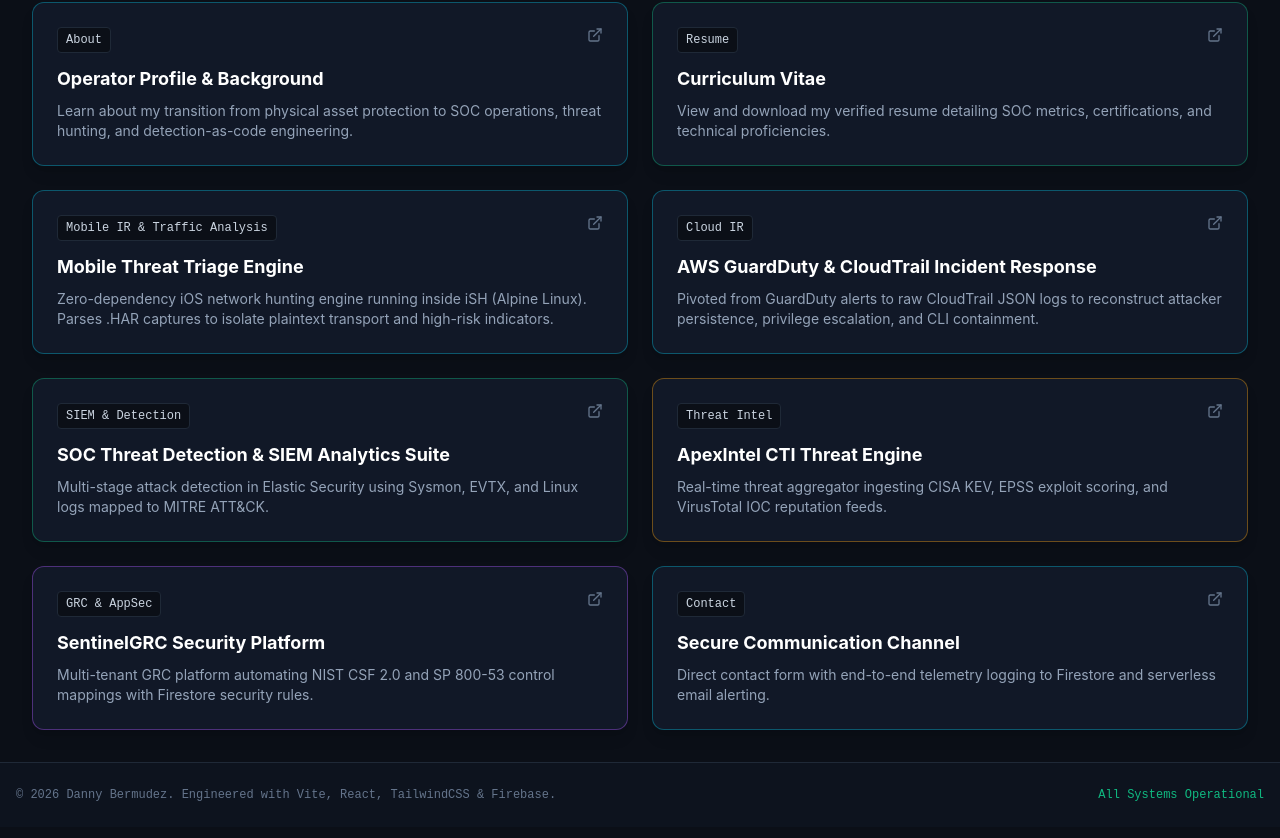
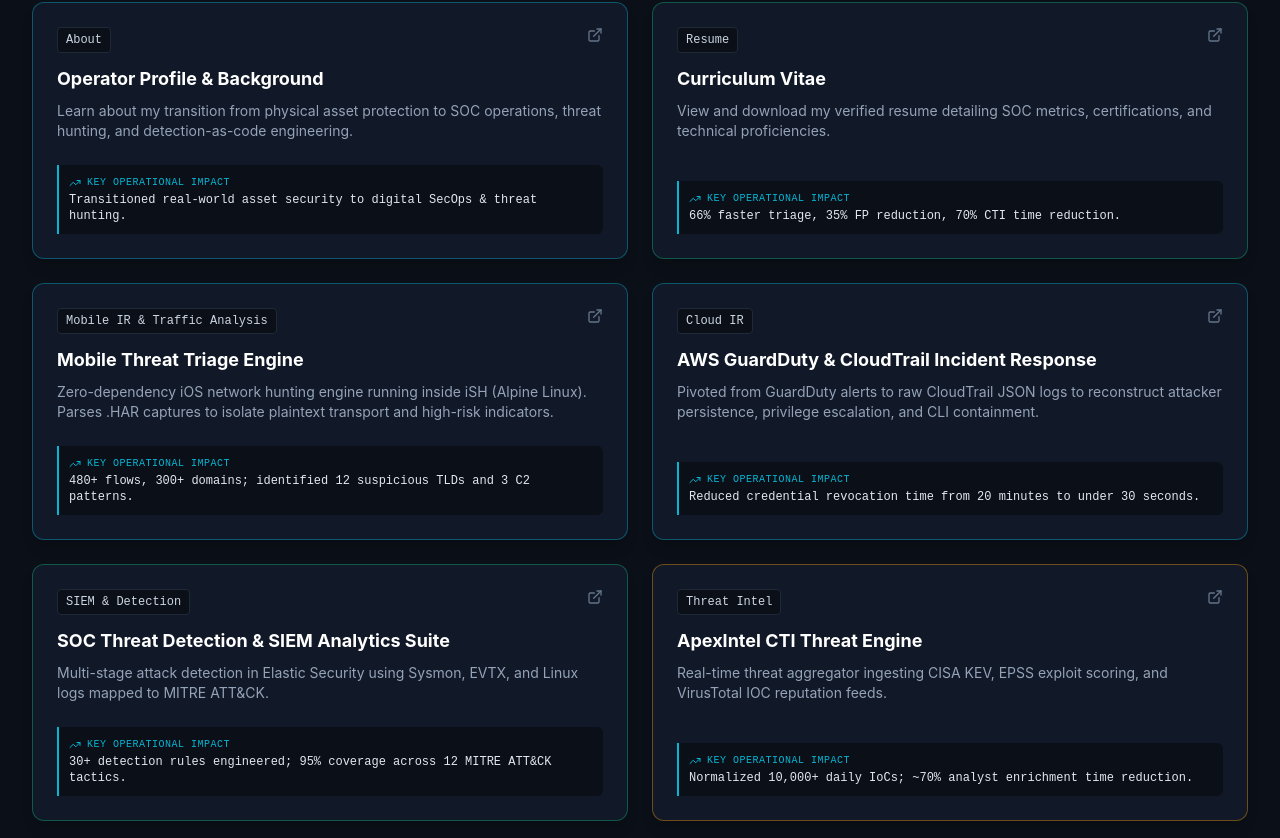
Before and after one commit to bermudd95/soc-seceng-portfolio, a React (Vite) app: page / in a window 1280 px wide. Shown: the part 762-1600 px from the top of the page. Built offline with nearby package versions, Linux system fonts and the light colour scheme; no server answers.

Commit message:
feat(ui): update App overview metrics and refresh AboutModule profile layout

```diff
--- a/src/App.tsx
+++ b/src/App.tsx
@@ -17,7 +17,7 @@ import {
   Mail,
   MapPin,
   Briefcase,
-  CheckCircle2,
+  TrendingUp,
 } from "lucide-react";
 
 import AWSIRModule from "./components/AWSIRModule";
@@ -49,7 +49,6 @@ export default function App() {
     setIsMobileMenuOpen(false);
   };
 
-  // Centralized module map ensures reliable rendering
   const renderActiveModule = () => {
     switch (activeTab) {
       case "overview":
@@ -228,8 +227,6 @@ function OverviewModule({
             </p>
           </div>
 
-
-
           {/* Direct CTAs & Profiles */}
           <div className="flex items-center gap-2 flex-wrap font-mono text-xs">
             <a
@@ -379,19 +376,20 @@ function OverviewModule({
               </h3>
             </div>
             <p className="text-xs font-mono text-slate-400 mt-2">
-        Focus: Network Security, Intrusion Detection, Footprinting & Security Operations &bull; Expected Jan 2027
+              Focus: Network Security, Intrusion Detection, Footprinting & Security Operations • Expected Jan 2027
             </p>
           </div>
         </div>
       </div>
 
       {/* Interactive Project Modules Grid */}
-      <div className="grid grid-cols-1 md:grid-cols-2 gap-6">
+      <div className="grid grid-cols-1 md:grid-cols-2 gap-6 mt-8">
         {[
           {
             id: "about",
             title: "Operator Profile & Background",
             desc: "Learn about my transition from physical asset protection to SOC operations, threat hunting, and detection-as-code engineering.",
+            impactMetric: "Transitioned real-world asset security to digital SecOps & threat hunting.",
             badge: "About",
             color: "border-soc-cyan/40 hover:border-soc-cyan",
           },
@@ -399,6 +397,7 @@ function OverviewModule({
             id: "resume",
             title: "Curriculum Vitae",
             desc: "View and download my verified resume detailing SOC metrics, certifications, and technical proficiencies.",
+            impactMetric: "66% faster triage, 35% FP reduction, 70% CTI time reduction.",
             badge: "Resume",
             color: "border-soc-emerald/40 hover:border-soc-emerald",
           },
@@ -406,6 +405,7 @@ function OverviewModule({
             id: "mobile-triage",
             title: "Mobile Threat Triage Engine",
             desc: "Zero-dependency iOS network hunting engine running inside iSH (Alpine Linux). Parses .HAR captures to isolate plaintext transport and high-risk indicators.",
+            impactMetric: "480+ flows, 300+ domains; identified 12 suspicious TLDs and 3 C2 patterns.",
             badge: "Mobile IR & Traffic Analysis",
             color: "border-soc-cyan/40 hover:border-soc-cyan",
           },
@@ -413,6 +413,7 @@ function OverviewModule({
             id: "aws-ir",
             title: "AWS GuardDuty & CloudTrail Incident Response",
             desc: "Pivoted from GuardDuty alerts to raw CloudTrail JSON logs to reconstruct attacker persistence, privilege escalation, and CLI containment.",
+            impactMetric: "Reduced credential revocation time from 20 minutes to under 30 seconds.",
             badge: "Cloud IR",
             color: "border-soc-cyan/40 hover:border-soc-cyan",
           },
@@ -420,6 +421,7 @@ function OverviewModule({
             id: "siem-suite",
             title: "SOC Threat Detection & SIEM Analytics Suite",
             desc: "Multi-stage attack detection in Elastic Security using Sysmon, EVTX, and Linux logs mapped to MITRE ATT&CK.",
+            impactMetric: "30+ detection rules engineered; 95% coverage across 12 MITRE ATT&CK tactics.",
             badge: "SIEM & Detection",
             color: "border-soc-emerald/40 hover:border-soc-emerald",
           },
@@ -427,6 +429,7 @@ function OverviewModule({
             id: "apex-intel",
             title: "ApexIntel CTI Threat Engine",
             desc: "Real-time threat aggregator ingesting CISA KEV, EPSS exploit scoring, and VirusTotal IOC reputation feeds.",
+            impactMetric: "Normalized 10,000+ daily IoCs; ~70% analyst enrichment time reduction.",
             badge: "Threat Intel",
             color: "border-soc-amber/40 hover:border-soc-amber",
           },
@@ -434,6 +437,7 @@ function OverviewModule({
             id: "sentinel-grc",
             title: "SentinelGRC Security Platform",
             desc: "Multi-tenant GRC platform automating NIST CSF 2.0 and SP 800-53 control mappings with Firestore security rules.",
+            impactMetric: "150+ NIST SP 800-53 control mappings; ~60% compliance overhead reduction.",
             badge: "GRC & AppSec",
             color: "border-purple-500/40 hover:border-purple-500",
           },
@@ -441,6 +445,7 @@ function OverviewModule({
             id: "contact",
             title: "Secure Communication Channel",
             desc: "Direct contact form with end-to-end telemetry logging to Firestore and serverless email alerting.",
+            impactMetric: "Serverless, encrypted, Firestore-backed pipeline with async fallbacks.",
             badge: "Contact",
             color: "border-soc-cyan/40 hover:border-soc-cyan",
           },
@@ -448,16 +453,31 @@ function OverviewModule({
           <div
             key={item.id}
             onClick={() => setActiveTab(item.id as ActiveTab)}
-            className={`bg-soc-card p-6 rounded-xl border ${item.color} cursor-pointer transition-all hover:-translate-y-1 shadow-lg group`}
+            className={`bg-soc-card p-6 rounded-xl border ${item.color} cursor-pointer transition-all hover:-translate-y-1 shadow-lg group flex flex-col justify-between`}
           >
+            <div>
               <div className="flex justify-between items-start mb-3">
                 <span className="text-xs font-mono px-2 py-1 bg-soc-bg border border-soc-border rounded text-slate-300">
                   {item.badge}
                 </span>
                 <ExternalLink className="w-4 h-4 text-slate-500 group-hover:text-soc-cyan transition-colors" />
               </div>
-            <h3 className="text-lg font-bold text-white mb-2 group-hover:text-soc-cyan transition-colors">{item.title}</h3>
-            <p className="text-sm text-slate-400">{item.desc}</p>
+              <h3 className="text-lg font-bold text-white mb-2 group-hover:text-soc-cyan transition-colors">
+                {item.title}
+              </h3>
+              <p className="text-sm text-slate-400 mb-4">{item.desc}</p>
+            </div>
+
+            {/* High-visibility impact metric callout */}
+            <div className="bg-soc-bg border-l-2 border-soc-cyan p-2.5 rounded-r-md mt-2">
+              <div className="flex items-center space-x-1.5 text-[10px] font-mono text-soc-cyan uppercase tracking-wider mb-0.5">
+                <TrendingUp className="w-3 h-3" />
+                <span>Key Operational Impact</span>
+              </div>
+              <p className="text-xs font-mono font-medium text-slate-200">
+                {item.impactMetric}
+              </p>
+            </div>
           </div>
         ))}
       </div>
--- a/src/components/AboutModule.tsx
+++ b/src/components/AboutModule.tsx
@@ -1,8 +1,6 @@
 import React from "react";
 import {
   Shield,
-  Terminal,
-  Cpu,
   Award,
   Layers,
   MapPin,
@@ -38,14 +36,14 @@ export default function AboutModule() {
               CompTIA Security+ ce
             </span>
             <span className="px-3 py-1.5 bg-black/50 border border-soc-border rounded-lg text-slate-300">
-              B.S. Cybersecurity (3.96 GPA)
+              B.S. Cybersecurity (3.98 GPA)
             </span>
           </div>
         </div>
 
         <p className="text-slate-300 leading-relaxed text-sm sm:text-base max-w-4xl">
-          Cybersecurity engineer with 7+ years bridging SOC operations, detection engineering,
-          and full-stack development. Triaging 50–80+ daily security events across 150+ facilities with
+          Cybersecurity engineer bridging SOC operations, detection engineering,
+          and software development. Triaging 50–80+ daily security events across 150+ facilities with
           sub-5-minute MTTD. My software background in Python, React, and Node.js allows me to build
           the custom detection-as-code tooling analysts need, rather than just triaging alerts.
         </p>
```
Lines whose indentation alone changed are shown as unchanged.
